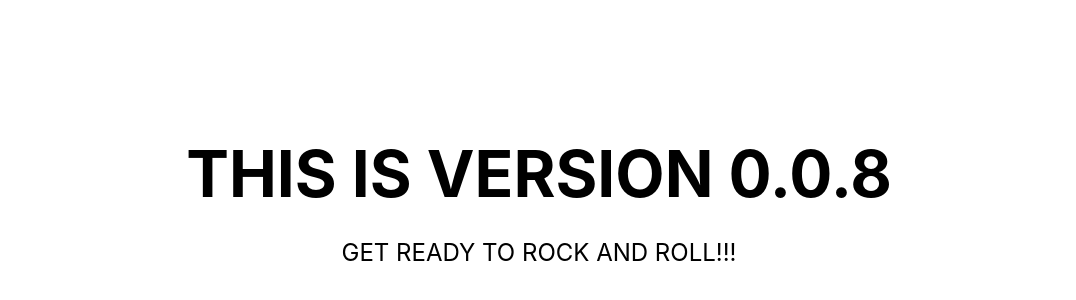
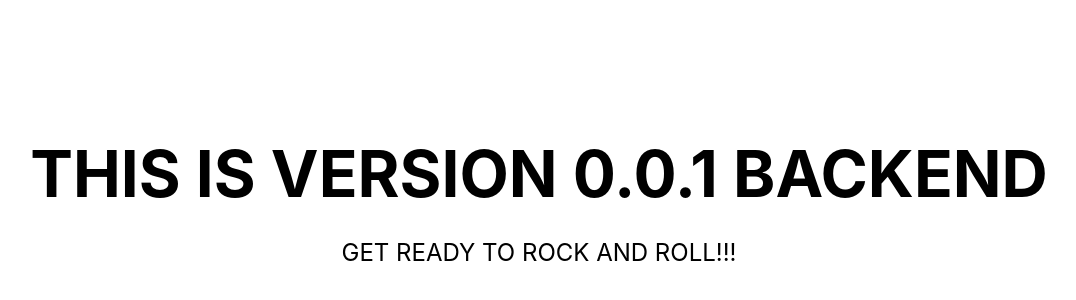
Before and after one commit to n3rdkid/test-gcp-version-deletion, a Next.js app: page / in a window 1280 px wide. Shown: the part 184-484 px from the top of the page, without its empty margins (101-1177 px from the left). Built offline with nearby package versions, Linux system fonts and the light colour scheme.

Commit message:
BACKEND : TEST 1

```diff
--- a/app.yaml
+++ b/app.yaml
@@ -1,6 +1,6 @@
 env: standard
 runtime: nodejs12
-service: front
+service: backend
 handlers:
   - url: /.*
     secure: always
--- a/pages/index.js
+++ b/pages/index.js
@@ -13,7 +13,7 @@ export default function Home() {
 
       <main className={styles.main}>
         <h1 className={styles.title}>
-          THIS IS VERSION 0.0.8
+          THIS IS VERSION 0.0.1 BACKEND
         </h1>
 
         <p className={styles.description}>
```
